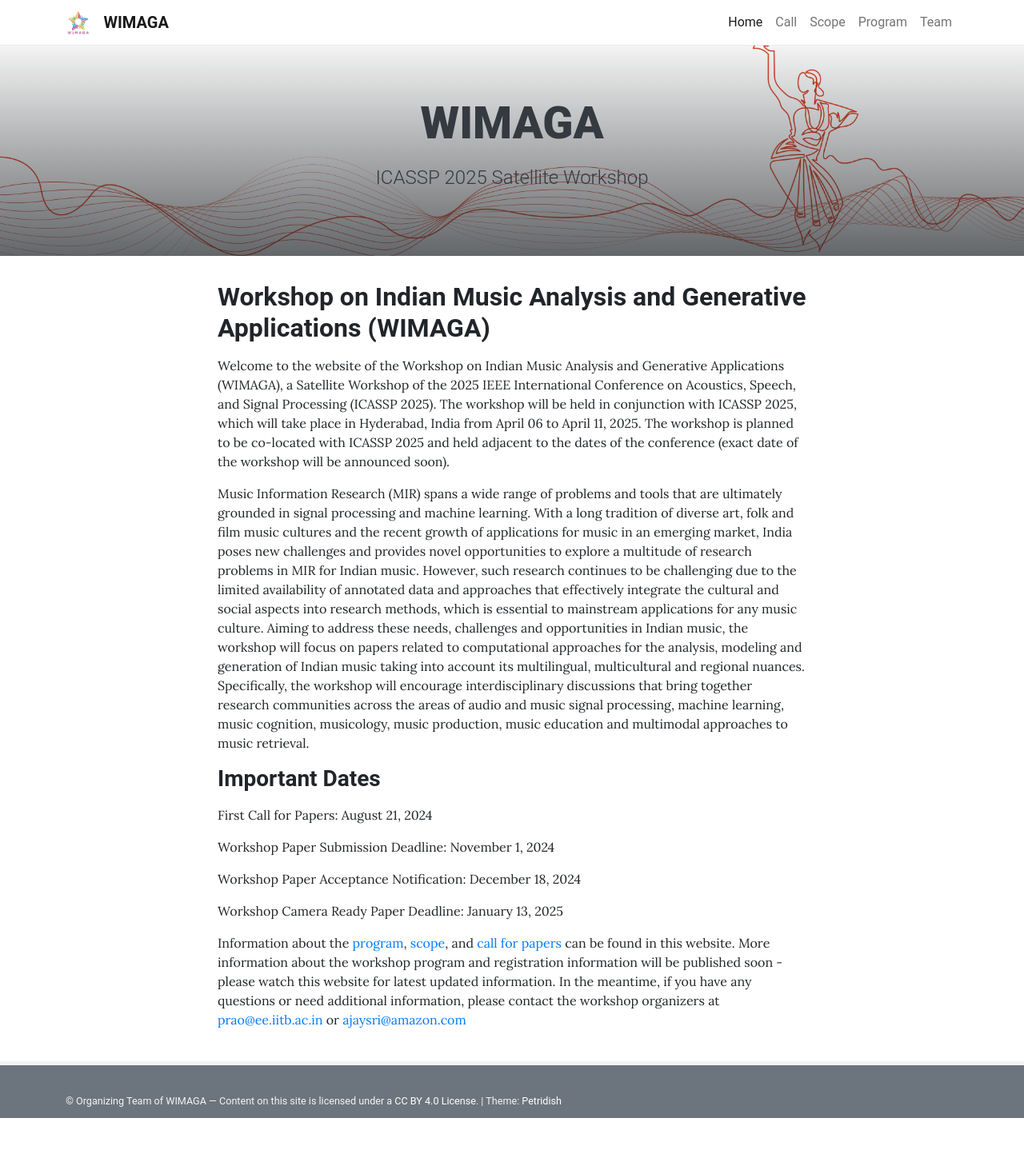
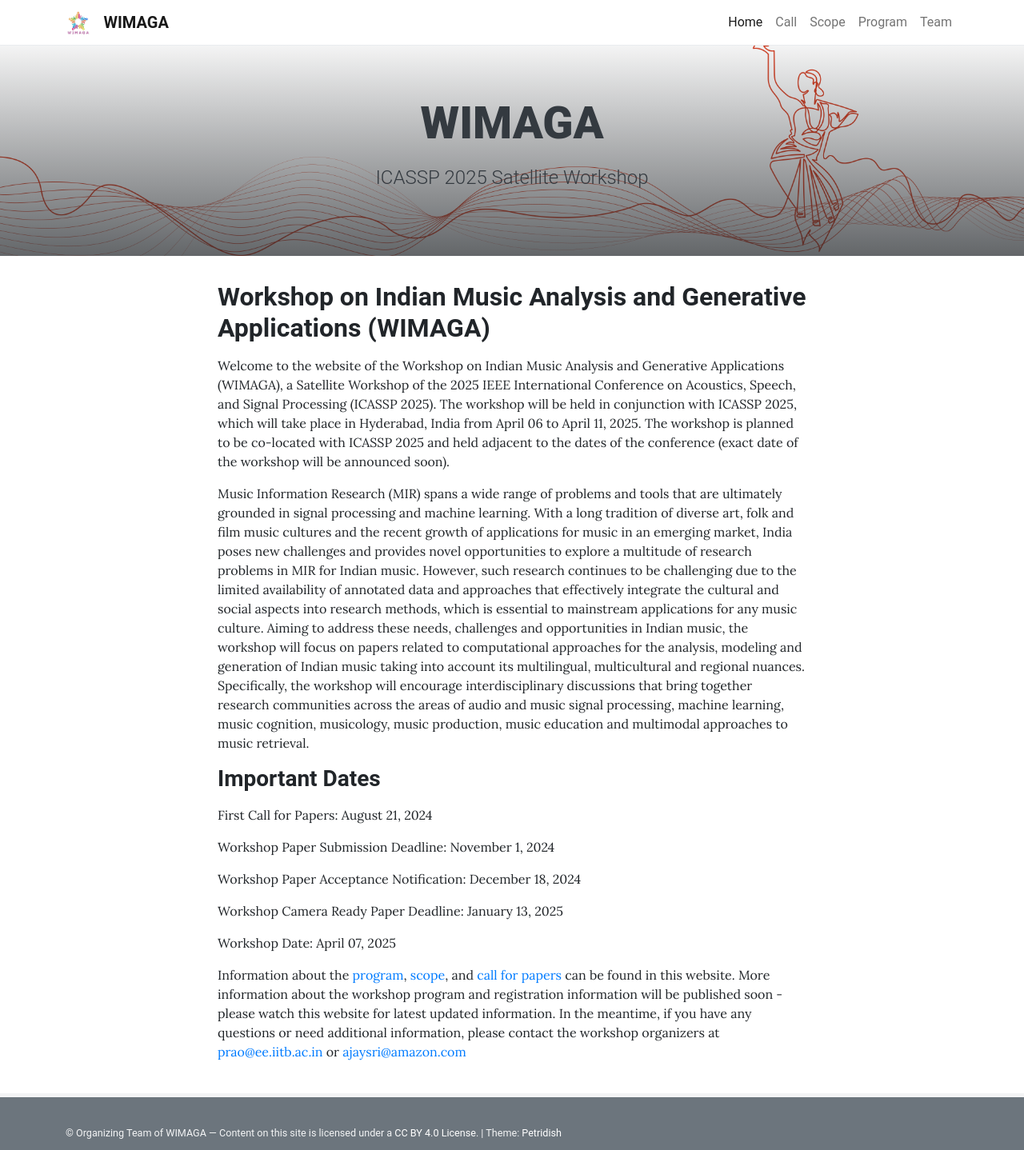
Before and after one commit to WIMAGA/wimaga.github.io, a Jekyll site: the page built from pages/home.md, in a window 1280 px wide. Shown: the whole page at 80% size. Built offline with Jekyll 4.4.1, drawn with Linux system fonts in a browser that asks for light colours; before the commit the page ends 1398 px from its top, so only the background shows below that.

Commit message:
Update home.md

```diff
--- a/pages/home.md
+++ b/pages/home.md
@@ -23,4 +23,6 @@ Workshop Paper Acceptance Notification: December 18, 2024
 
 Workshop Camera Ready Paper Deadline: January 13, 2025
 
+Workshop Date: April 07, 2025
+
 Information about the [program]({{ '/program/' | relative_url }}), [scope]({{ '/scope/' | relative_url }}), and [call for papers]({{ '/call/' | relative_url }}) can be found in this website. More information about the workshop program and registration information will be published soon - please watch this website for latest updated information. In the meantime, if you have any questions or need additional information, please contact the workshop organizers at [prao@ee.iitb.ac.in](mailto:prao@ee.iitb.ac.in) or [ajaysri@amazon.com](mailto:ajaysri@amazon.com)
```
